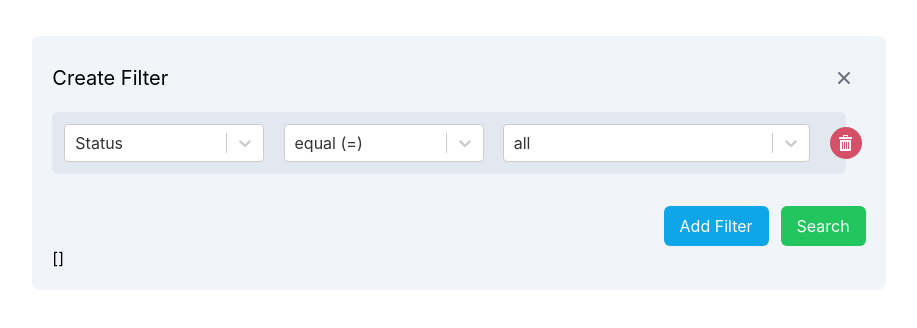
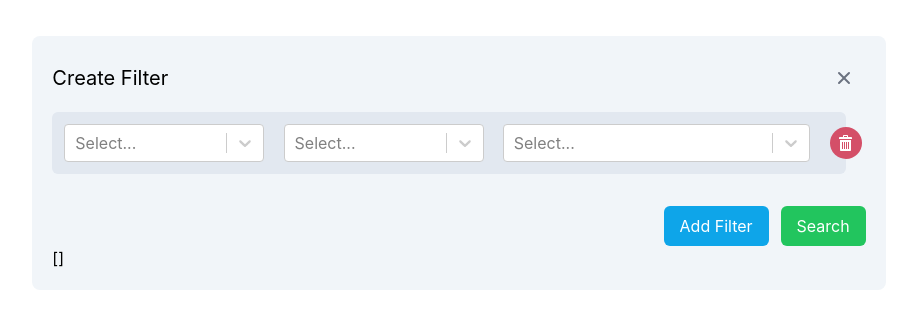
Before and after one commit to Adnan0061/querybuilder-with-react-hook-form, a Next.js app: page / in a window 1280 px wide. Shown: the top 328 px of the page, without its empty margins (181-1098 px from the left). Built offline with nearby package versions, Linux system fonts and the light colour scheme.

Commit message:
context test

```diff
--- a/src/filterMachine.ts
+++ b/src/filterMachine.ts
@@ -1,56 +1,57 @@
-import { faker } from '@faker-js/faker';
-import { assign, createMachine } from 'xstate';
-import { Message } from './types';
+import { faker } from "@faker-js/faker";
+import { assign, createMachine } from "xstate";
+import { Message } from "./types";
 
 export const messages: Message[] = [
   {
     assignee: faker.internet.userName(),
     body: faker.lorem.paragraph(1),
-    inbox: faker.lorem.word(1),
-    status: [faker.datatype.number({ min: 0, max: 2 })],
+    inbox: faker.lorem.word(5),
+    status: [0],
     team: faker.commerce.department(),
   },
   {
     assignee: faker.internet.userName(),
     body: faker.lorem.paragraph(1),
-    inbox: faker.lorem.word(1),
-    status: [faker.datatype.number({ min: 0, max: 2 })],
+    inbox: faker.lorem.word(5),
+    status: [0],
     team: faker.commerce.department(),
   },
   {
     assignee: faker.internet.userName(),
     body: faker.lorem.paragraph(1),
-    inbox: faker.lorem.word(1),
-    status: [faker.datatype.number({ min: 0, max: 2 })],
+    inbox: faker.lorem.word(5),
+    status: [1],
     team: faker.commerce.department(),
   },
   {
     assignee: faker.internet.userName(),
     body: faker.lorem.paragraph(1),
-    inbox: faker.lorem.word(1),
-    status: [faker.datatype.number({ min: 0, max: 2 })],
+    inbox: faker.lorem.word(5),
+    status: [0, 1, 2],
     team: faker.commerce.department(),
   },
   {
     assignee: faker.internet.userName(),
     body: faker.lorem.paragraph(1),
-    inbox: faker.lorem.word(1),
-    status: [faker.datatype.number({ min: 0, max: 2 })],
+    inbox: faker.lorem.word(5),
+    status: [2],
     team: faker.commerce.department(),
   },
 ];
 
 export const filterMachine = createMachine(
   {
-    tsTypes: {} as import('./filterMachine.typegen').Typegen0,
+    tsTypes: {} as import("./filterMachine.typegen").Typegen0,
     context: {
       data: [],
+      filterType: "",
     },
     schema: {
       events: {} as
-        | { type: 'START' }
+        | { type: "START" }
         | {
-            type: 'FILTER';
+            type: "FILTER";
             status?: number[];
             assignee?: string;
             team?: string;
@@ -58,21 +59,22 @@ export const filterMachine = createMachine(
           },
       context: {} as {
         data: Message[];
+        filterType: string;
       },
     },
-    initial: 'idle',
+    initial: "idle",
     states: {
       idle: {
         on: {
           START: {
-            target: 'work',
+            target: "work",
           },
         },
       },
       work: {
         on: {
           FILTER: {
-            actions: 'filter',
+            actions: "filter",
           },
         },
       },
@@ -85,17 +87,19 @@ export const filterMachine = createMachine(
           return messages.filter((value) => {
             let output = true;
             if (ev.status) {
-              //TODO implement beter comparaison
-              output =
-                JSON.stringify(value.status) === JSON.stringify(ev.status);
+              //TODO implement better comparison
+              console.log(value.status, "status", ev.status);
+              output = JSON.stringify(value.status) === JSON.stringify(ev.status);
             }
             if (ev.assignee) {
               output = value.assignee === ev.assignee;
             }
             if (ev.team) {
+              console.log(value.team, "team", ev.team);
               output = value.team === ev.team;
             }
             if (ev.inbox) {
+              console.log(value.inbox, "sdafasd", ev.inbox);
               output = value.inbox === ev.inbox;
             }
             return output;
--- a/src/queryBuilderWithController.tsx
+++ b/src/queryBuilderWithController.tsx
@@ -1,25 +1,20 @@
-import { Controller, useFieldArray, useForm } from 'react-hook-form';
-import { ImBin } from 'react-icons/im';
-import Select from 'react-select';
-import { filterMachine } from './filterMachine';
-import {
-  assigneeOptionsList,
-  filterOptionsList,
-  inboxOptionsList,
-  operatorOptionsList,
-  statusOptionsList,
-  teamOptionsList,
-} from './options';
+import { Controller, useFieldArray, useForm } from "react-hook-form";
+import { ImBin } from "react-icons/im";
+import Select from "react-select";
+import { filterMachine } from "./filterMachine";
+import { assigneeOptionsList, filterOptionsList, inboxOptionsList, operatorOptionsList, statusOptionsList, teamOptionsList } from "./options";
 
-import { useMachine } from '@xstate/react';
-import { useEffect } from 'react';
+import { useMachine } from "@xstate/react";
+import { useEffect } from "react";
 
 const QueryBuilderWithController = () => {
   const [state, send] = useMachine(filterMachine);
 
   useEffect(() => {
-    send('START');
-  });
+    send("START");
+    console.log(state.value);
+    console.log(state.context.filterType);
+  }, [state.context.filterType]);
   const {
     control,
     handleSubmit,
@@ -29,19 +24,19 @@ const QueryBuilderWithController = () => {
     defaultValues: {
       filter: [
         {
-          filterOptions: { value: 'status', label: 'Status' },
-          operatorOptions: { value: '_eq', label: 'equal (=)' },
-          valueOptions: { value: [0, 1, 2], label: 'all' },
+          filterOptions: { value: "status", label: "Status" },
+          operatorOptions: { value: "_eq", label: "equal (=)" },
+          valueOptions: { value: [0, 1, 2], label: "all" },
         },
       ],
     },
-    mode: 'onBlur',
+    mode: "onBlur",
   });
 
-  const filterOptionsArray = watch('filter');
+  const filterOptionsArray = watch("filter");
 
   const { fields, append, remove } = useFieldArray({
-    name: 'filter',
+    name: "filter",
     control,
   });
 
@@ -54,141 +49,117 @@ const QueryBuilderWithController = () => {
       team?: string;
       inbox?: string;
     } = {
-      status: options === 'status' ? (value as number[]) : undefined,
-      assignee: options === 'agent_id' ? (value as string) : undefined,
-      inbox: options === 'inbox_id' ? (value as string) : undefined,
-      team: options === 'team_id' ? (value as string) : undefined,
+      status: options === "status" ? (value as number[]) : undefined,
+      assignee: options === "agent_id" ? (value as string) : undefined,
+      inbox: options === "inbox_id" ? (value as string) : undefined,
+      team: options === "team_id" ? (value as string) : undefined,
     };
 
-    send({ type: 'FILTER', ...filterQuery });
-
+    send({ type: "FILTER", ...filterQuery });
   };
 
   return (
-    <div className='mx-auto my-9 p-5 w-2/3 rounded-lg bg-slate-100'>
-      <div className='flex justify-between items-center'>
-        <h3 className='text-third text-xl'>Create Filter</h3>
+    <div className="mx-auto my-9 p-5 w-2/3 rounded-lg bg-slate-100">
+      <div className="flex justify-between items-center">
+        <h3 className="text-third text-xl">Create Filter</h3>
         <div>
-          <span className='cursor-pointer float-right rounded-3xl hover:bg-sky-100 p-3 text-gray-500'>
-            <svg
-              xmlns='http://www.w3.org/2000/svg'
-              className='h-5 w-5'
-              viewBox='0 0 20 20'
-              fill='currentColor'
-            >
+          <span className="cursor-pointer float-right rounded-3xl hover:bg-sky-100 p-3 text-gray-500">
+            <svg xmlns="http://www.w3.org/2000/svg" className="h-5 w-5" viewBox="0 0 20 20" fill="currentColor">
               <path
-                fillRule='evenodd'
-                d='M4.293 4.293a1 1 0 011.414 0L10 8.586l4.293-4.293a1 1 0 111.414 1.414L11.414 10l4.293 4.293a1 1 0 01-1.414 1.414L10 11.414l-4.293 4.293a1 1 0 01-1.414-1.414L8.586 10 4.293 5.707a1 1 0 010-1.414z'
-                clipRule='evenodd'
+                fillRule="evenodd"
+                d="M4.293 4.293a1 1 0 011.414 0L10 8.586l4.293-4.293a1 1 0 111.414 1.414L11.414 10l4.293 4.293a1 1 0 01-1.414 1.414L10 11.414l-4.293 4.293a1 1 0 01-1.414-1.414L8.586 10 4.293 5.707a1 1 0 010-1.414z"
+                clipRule="evenodd"
               />
             </svg>
           </span>
         </div>
       </div>
-      <form onSubmit={handleSubmit(onSubmit)} className=''>
+      <form onSubmit={handleSubmit(onSubmit)} className="">
         {fields.map((item, index) => {
           // console.log(item);
           return (
-            <div className='divide-y divide-primary' key={item.id}>
-              <div className='flex justify-between items-center gap-3 mt-3 bg-slate-200 mr-5 mb-8 bg-secondary p-3 rounded-md'>
-                <Controller
+            <div className="divide-y divide-primary" key={item.id}>
+              <div className="flex justify-between items-center gap-3 mt-3 bg-slate-200 mr-5 mb-8 bg-secondary p-3 rounded-md">
+                {/* <Controller
                   name={`filter.${index}.filterOptions`}
                   control={control}
                   render={({ field }) => {
-                    return (
-                      <Select
-                        className='w-[26%]'
-                        {...field}
-                        options={filterOptionsList}
-                      />
-                    );
+                    return <Select className="w-[26%]" {...field} options={filterOptionsList} />;
                   }}
-                />
+                /> */}
 
-                <Controller
+                <Select className="w-[26%]" onChange={(e) => (state.context.filterType = e?.value)} options={filterOptionsList} />
+
+                {/* <Controller
                   name={`filter.${index}.operatorOptions`}
                   control={control}
                   render={({ field }) => {
-                    return (
+                    return ( */}
                 <Select
-                        className='w-[26%]'
-                        {...field}
+                  className="w-[26%]"
+                  // {...field}
                   options={
-                          filterOptionsArray[index].filterOptions.value ===
-                          'status'
-                            ? operatorOptionsList('status')
-                            : filterOptionsArray[index].filterOptions
-                                .value === 'agent_id'
-                            ? operatorOptionsList('agent_id')
-                            : filterOptionsArray[index].filterOptions
-                                .value === 'inbox_id'
-                            ? operatorOptionsList('inbox_id')
-                            : filterOptionsArray[index].filterOptions
-                                .value === 'team_id'
-                            ? operatorOptionsList('team_id')
-                            : [{ value: 'null', label: 'null' }]
+                    filterOptionsArray[index].filterOptions.value === "status"
+                      ? operatorOptionsList("status")
+                      : filterOptionsArray[index].filterOptions.value === "agent_id"
+                      ? operatorOptionsList("agent_id")
+                      : filterOptionsArray[index].filterOptions.value === "inbox_id"
+                      ? operatorOptionsList("inbox_id")
+                      : filterOptionsArray[index].filterOptions.value === "team_id"
+                      ? operatorOptionsList("team_id")
+                      : [{ value: "null", label: "null" }]
                   }
                 />
-                    );
+                {/* );
                   }}
-                />
+                /> */}
 
-                <Controller
+                {/* <Controller
                   name={`filter.${index}.valueOptions`}
                   control={control}
                   render={({ field }) => {
-                    return (
+                    return ( */}
                 <Select
-                        className='w-[40%]'
-                        {...field}
+                  className="w-[40%]"
+                  // {...field}
                   options={
-                          filterOptionsArray[index].filterOptions.value ===
-                          'status'
+                    filterOptionsArray[index].filterOptions.value === "status"
                       ? statusOptionsList
-                            : filterOptionsArray[index].filterOptions
-                                .value === 'agent_id'
+                      : filterOptionsArray[index].filterOptions.value === "agent_id"
                       ? assigneeOptionsList
-                            : filterOptionsArray[index].filterOptions
-                                .value === 'inbox_id'
+                      : filterOptionsArray[index].filterOptions.value === "inbox_id"
                       ? inboxOptionsList
-                            : filterOptionsArray[index].filterOptions
-                                .value === 'team_id'
+                      : filterOptionsArray[index].filterOptions.value === "team_id"
                       ? teamOptionsList
-                            : [{ value: 'null', label: 'null' }]
+                      : [{ value: "null", label: "null" }]
                   }
                 />
-                    );
+                {/* );
                   }}
-                />
+                /> */}
 
-                <button
-                  onClick={() => remove(index)}
-                  className=' flex justify-center items-center -mr-7 w-8 h-8 bg-[#D44F68] shadow-layout shadow-[#D44F68]/70 rounded-full'
-                >
-                  <ImBin className='text-md text-white' />
+                <button onClick={() => remove(index)} className=" flex justify-center items-center -mr-7 w-8 h-8 bg-[#D44F68] shadow-layout shadow-[#D44F68]/70 rounded-full">
+                  <ImBin className="text-md text-white" />
                 </button>
               </div>
             </div>
           );
         })}
 
-        <div className='flex justify-end gap-3 mt-5'>
+        <div className="flex justify-end gap-3 mt-5">
           <button
             onClick={() =>
               append({
-                filterOptions: { value: 'status', label: 'Status' },
-                operatorOptions: { value: '_eq', label: 'equal (=)' },
-                valueOptions: { value: '', label: '' },
+                filterOptions: { value: "status", label: "Status" },
+                operatorOptions: { value: "_eq", label: "equal (=)" },
+                valueOptions: { value: "", label: "" },
               })
             }
-            className='px-4 py-2 bg-sky-500 text-white rounded-md'
+            className="px-4 py-2 bg-sky-500 text-white rounded-md"
           >
             Add Filter
           </button>
-          <button
-            type='submit'
-            className='text-primary bg-green-500 px-4 py-2 text-white rounded-md'
-          >
+          <button type="submit" className="text-primary bg-green-500 px-4 py-2 text-white rounded-md">
             Search
           </button>
         </div>
```
Also changed, not shown: 1 other file (tests, documents, lock files or other folders). Lines whose indentation alone changed are shown as unchanged.
